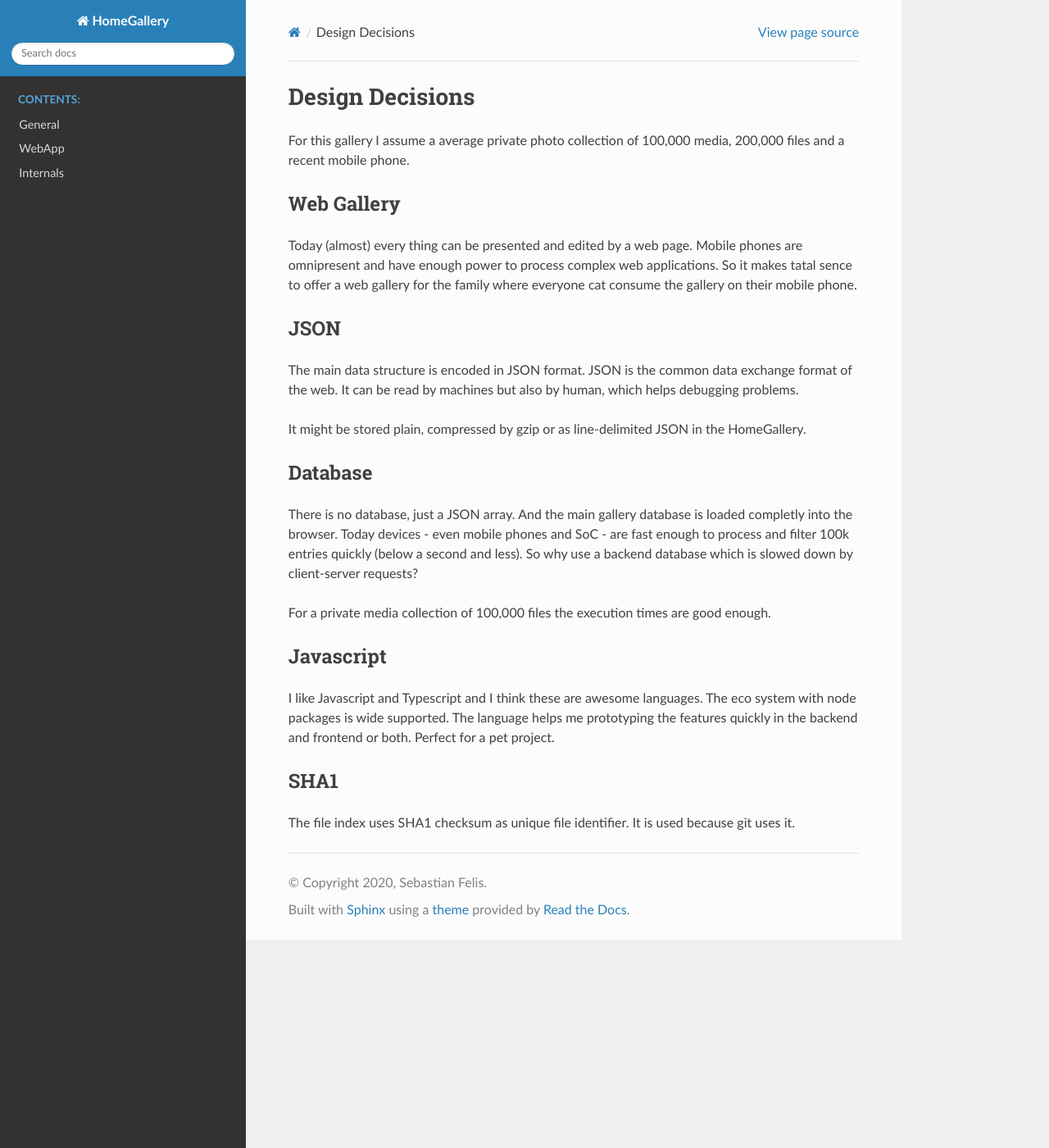
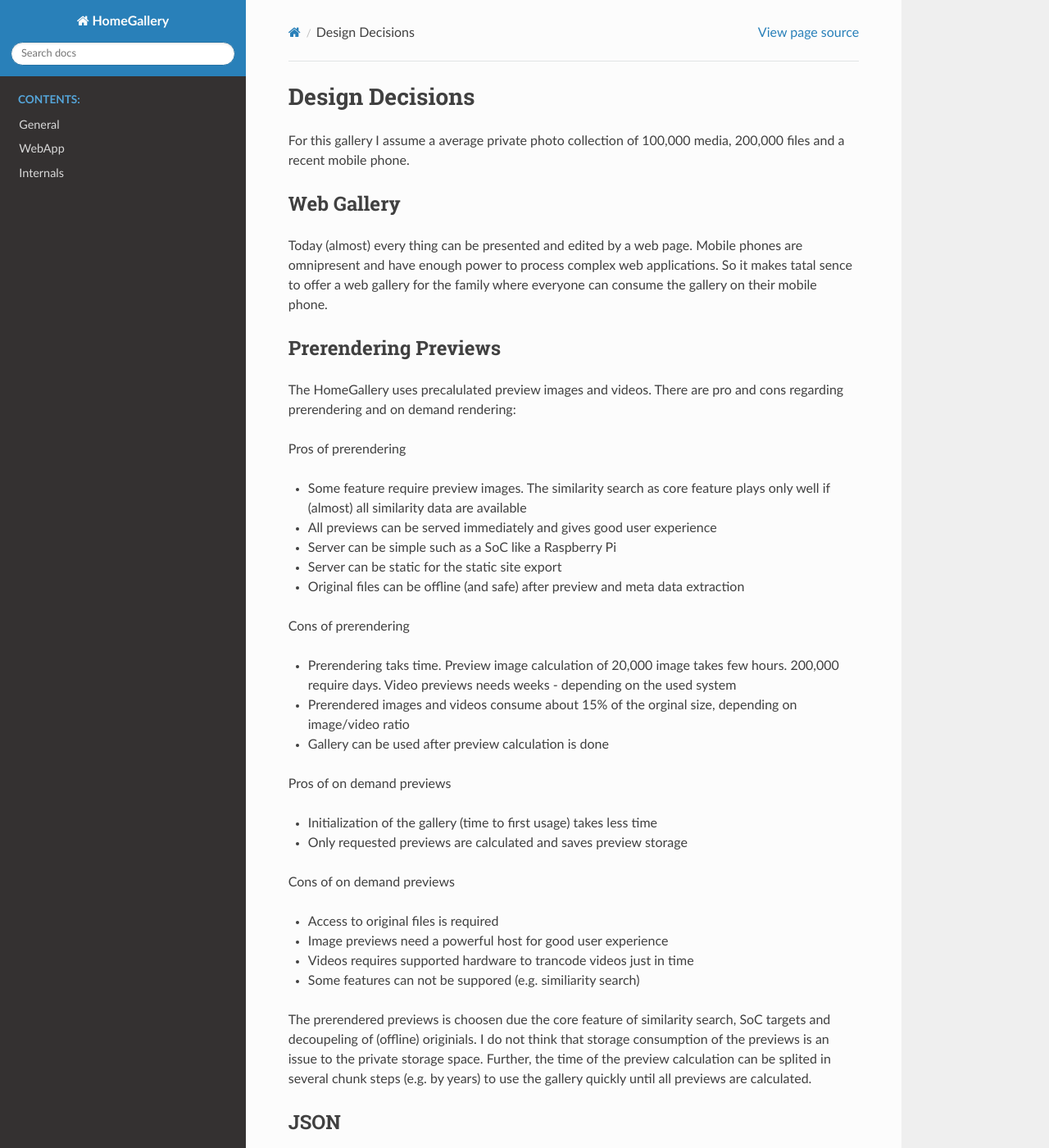
Before and after one commit to xemle/home-gallery-doc, a Sphinx documentation site: the page built from source/internals/design-decisions.rst, in a window 1280 px wide and 1400 px high. Shown: the whole window at 82% size. Built offline with Sphinx 7.4.7 and the Read the Docs theme 2.0.0, drawn with Linux system fonts in a browser that asks for light colours.

Commit message:
Add design decision of prerended previews

```diff
--- a/source/internals/design-decisions.rst
+++ b/source/internals/design-decisions.rst
@@ -10,7 +10,48 @@ Web Gallery
 Today (almost) every thing can be presented and edited by a web page. Mobile
 phones are omnipresent and have enough power to process complex web applications.
 So it makes tatal sence to offer a web gallery for the family where everyone
-cat consume the gallery on their mobile phone.
+can consume the gallery on their mobile phone.
+
+Prerendering Previews
+^^^^^^^^^^^^^^^^^^^^^
+
+The HomeGallery uses precalulated preview images and videos. There are pro and
+cons regarding prerendering and on demand rendering:
+
+Pros of prerendering
+
+* Some feature require preview images. The similarity search as core feature
+  plays only well if (almost) all similarity data are available
+* All previews can be served immediately and gives good user experience
+* Server can be simple such as a SoC like a Raspberry Pi
+* Server can be static for the static site export
+* Original files can be offline (and safe) after preview and meta data extraction
+
+Cons of prerendering
+
+* Prerendering taks time. Preview image calculation of 20,000 image takes few
+  hours. 200,000 require days. Video previews needs weeks - depending on the used system
+* Prerendered images and videos consume about 15% of the orginal size, depending
+  on image/video ratio
+* Gallery can be used after preview calculation is done
+
+Pros of on demand previews
+
+* Initialization of the gallery (time to first usage) takes less time
+* Only requested previews are calculated and saves preview storage
+
+Cons of on demand previews
+
+* Access to original files is required
+* Image previews need a powerful host for good user experience
+* Videos requires supported hardware to trancode videos just in time
+* Some features can not be suppored (e.g. similiarity search)
+
+The prerendered previews is choosen due the core feature of similarity search,
+SoC targets and decoupeling of (offline) originials. I do not think that storage
+consumption of the previews is an issue to the private storage space. Further,
+the time of the preview calculation can be splited in several chunk steps (e.g.
+by years) to use the gallery quickly until all previews are calculated.
 
 JSON
 ^^^^
```
Also changed, not shown: source/internals/workflow.rst (+7 -0 lines).
